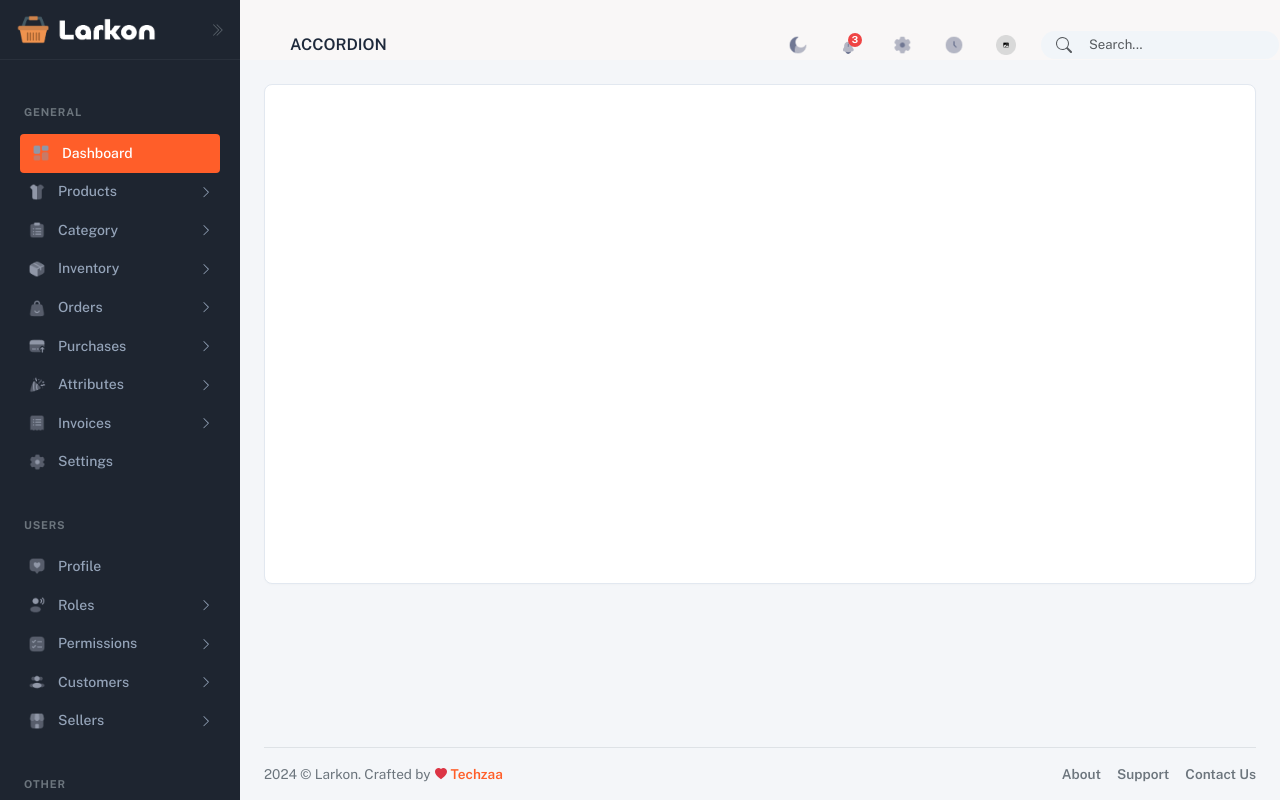
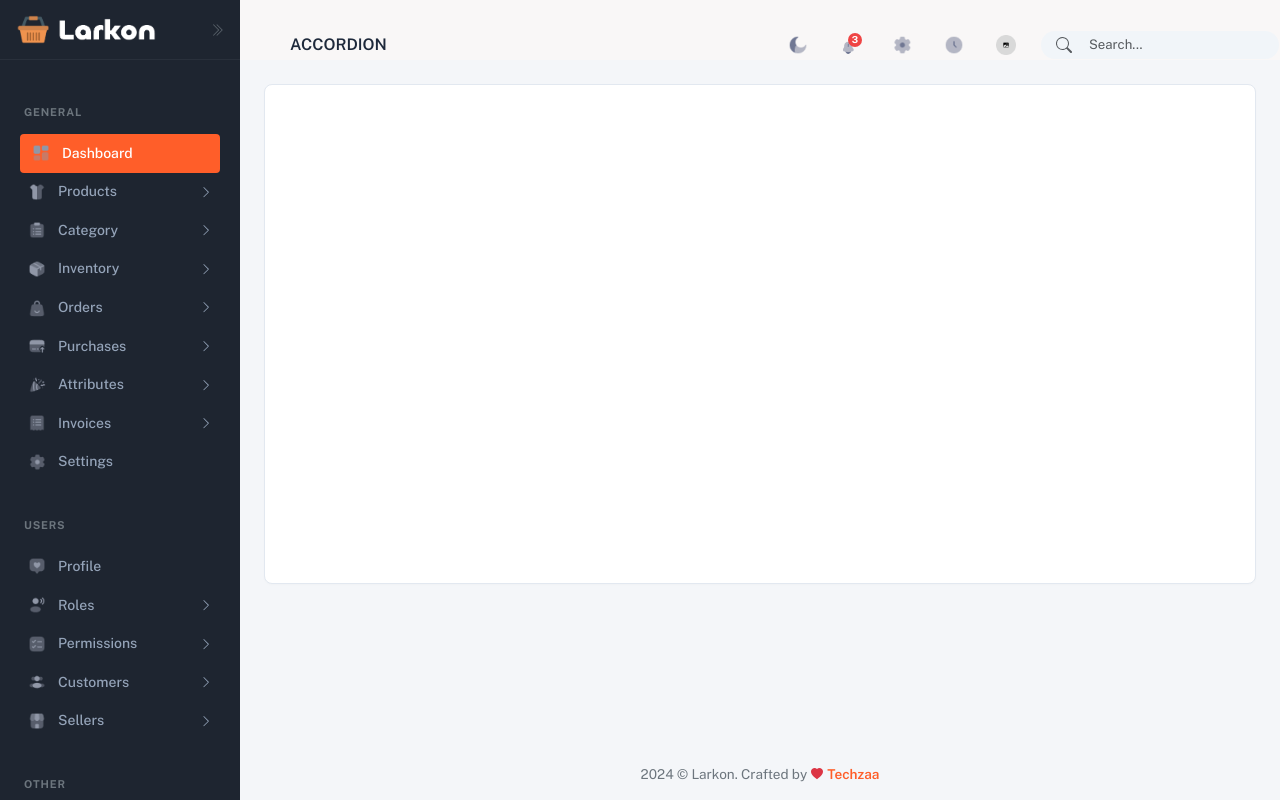
Before and after one commit to Potnuru-Jayavijaygopi/larkonproject, a React (Vite) app: page / in a window 1280 px wide. Built offline with nearby package versions, Linux system fonts and the light colour scheme.

Commit message:
Center align exact Footer content on a single line

```diff
--- a/src/Components/Footer.jsx
+++ b/src/Components/Footer.jsx
@@ -4,9 +4,10 @@ import { BsHeartFill } from 'react-icons/bs';
 function Footer() {
   return (
     <footer className="footer-custom w-100">
-      <div className="container-fluid px-3 px-md-4">
-        <div className="d-flex flex-wrap align-items-center justify-content-between gap-2 py-3 border-top" style={{ borderColor: 'var(--border-color, #eaedf1)' }}>
-          <div className="d-flex align-items-center text-secondary small text-nowrap" style={{ fontSize: '0.85rem' }}>
+      <div
+        className="d-flex align-items-center justify-content-center text-center py-3 text-secondary small text-nowrap"
+        style={{ fontSize: '0.85rem' }}
+      >
         <span>2024 &copy; Larkon. Crafted by</span>
         <span className="text-danger mx-1 d-inline-flex align-items-center">
           <BsHeartFill style={{ fontSize: '0.75rem' }} />
@@ -21,20 +22,6 @@ function Footer() {
           Techzaa
         </a>
       </div>
-
-          <div className="d-none d-sm-flex align-items-center gap-3 text-secondary small text-nowrap" style={{ fontSize: '0.85rem' }}>
-            <a href="#about" className="text-secondary text-decoration-none hover-orange">
-              About
-            </a>
-            <a href="#support" className="text-secondary text-decoration-none hover-orange">
-              Support
-            </a>
-            <a href="#contact" className="text-secondary text-decoration-none hover-orange">
-              Contact Us
-            </a>
-          </div>
-        </div>
-      </div>
     </footer>
   );
 }
--- a/src/index.css
+++ b/src/index.css
@@ -430,6 +430,10 @@ body {
   box-sizing: border-box;
   background-color: transparent;
   color: #94a3b8;
+  display: flex;
+  justify-content: center;
+  align-items: center;
+  text-align: center;
   margin-top: auto;
 }
 
@@ -437,10 +441,6 @@ body {
   color: var(--primary-orange);
   text-decoration: none;
   font-weight: 600;
-}
-
-.hover-orange:hover {
-  color: var(--primary-orange, #ff5e29) !important;
 }
 .form-check-input[type="radio"] {
   accent-color: #ff5e29 !important;
```
Lines whose indentation alone changed are shown as unchanged.
